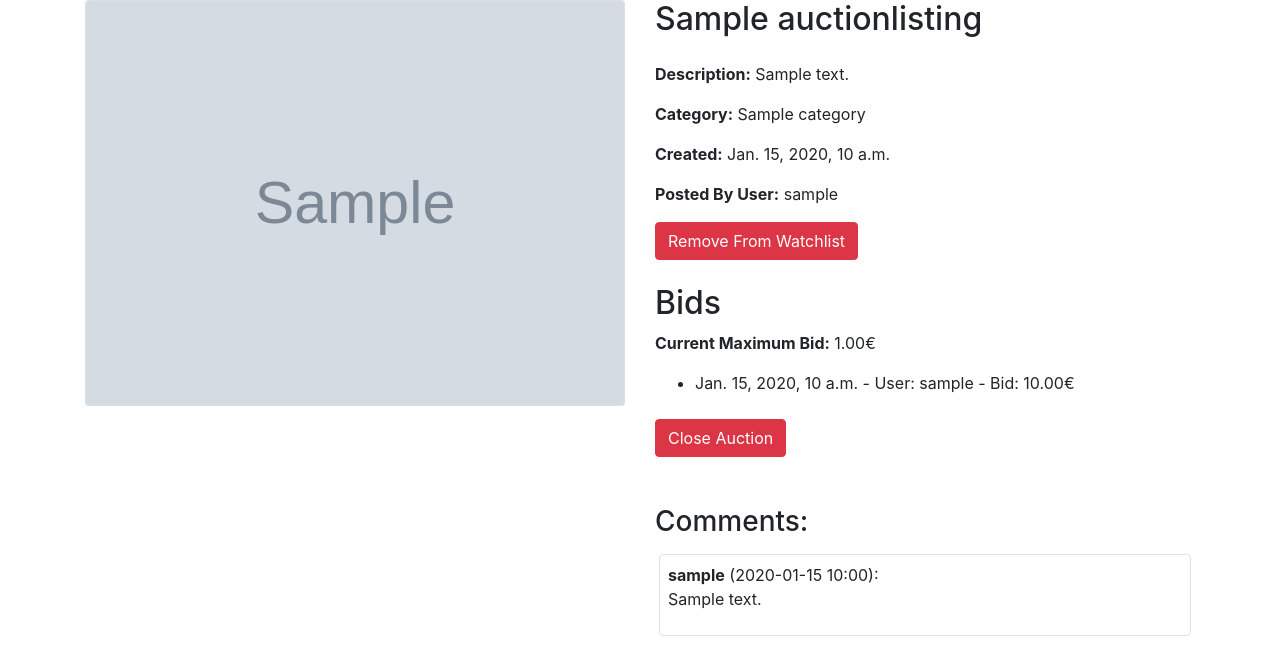
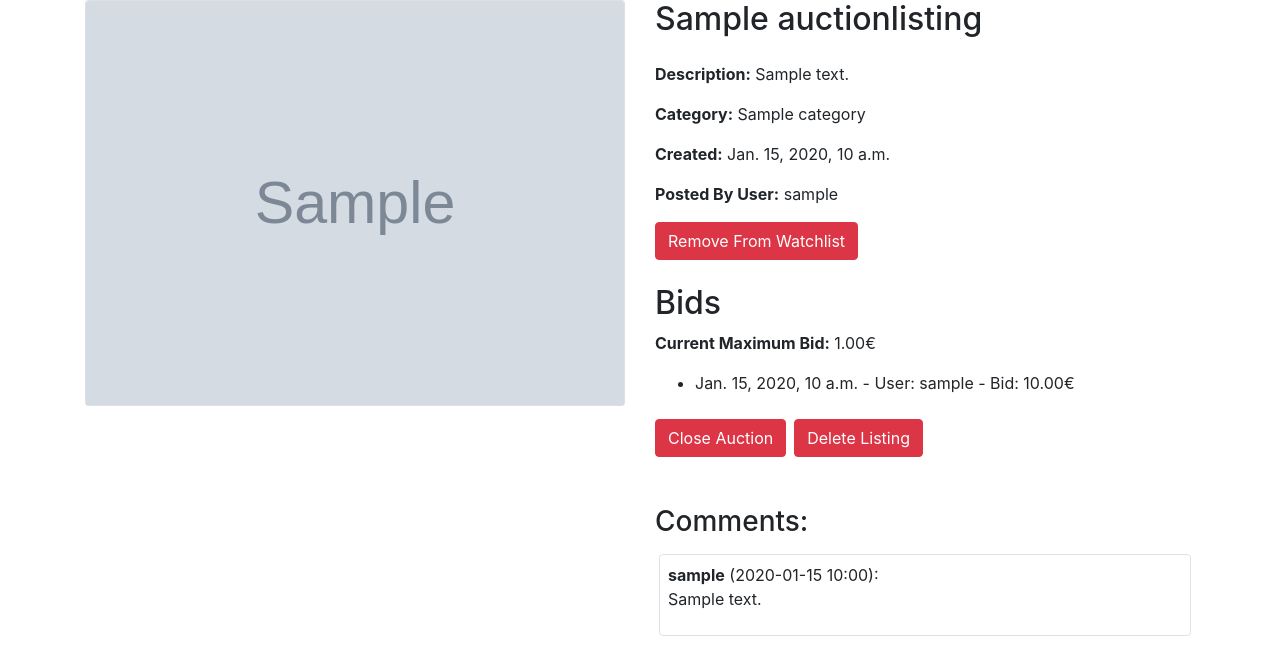
Before and after one commit to aegis945/e-commerce, a Django app: page /listing/1/ in a window 1280 px wide. Shown: the part 187-843 px from the top of the page. Run offline with Django 3.2, Linux system fonts and the light colour scheme; a user stored in the database is signed in; tables that the repository leaves empty hold one stand-in row (values such as "Sample post"); grey boxes marked "Sample" are stand-in pictures; some libraries are stand-ins or nearby versions.

Commit message:
add deletion of the listing

```diff
--- a/auctions/templates/auctions/listing_page.html
+++ b/auctions/templates/auctions/listing_page.html
@@ -69,12 +69,17 @@
                     {% endif %}
                 {% endif %}
 
-                {% if user.is_authenticated and user == listing.owner and listing.is_active %}
-                    <div class="mt-4">
-                        <form action="{% url 'auctions:close_auction' listing.id %}" method="post">
+                {% if user.is_authenticated and user == listing.owner %}
+                    <div class="d-flex mt-4">
+                        <form action="{% url 'auctions:close_auction' listing.id %}" method="post" class="mr-2">
                             {% csrf_token %}
                             <button type="submit" class="btn btn-danger">Close Auction</button>
-                    </form>
+                        </form>
+
+                        <form action="{% url 'auctions:delete_listing' listing.id %}" method="post">
+                            {% csrf_token %}
+                            <button type="submit" class="btn btn-danger" onclick="return confirm('Are you sure you want to delete this listing?');">Delete Listing</button>
+                        </form>
                     </div>
                 {% endif %}
 
--- a/auctions/urls.py
+++ b/auctions/urls.py
@@ -17,5 +17,6 @@ urlpatterns = [
     path("listing/<int:listing_id>/", views.listing_page, name="listing_page"),
     path("listing/<int:listing_id>/bid/", views.bid_on_listing, name="bid_on_listing"),
     path("listing/<int:listing_id>/close/", views.close_auction, name="close_auction"),
+    path("listing/<int:listing_id>/delete/", views.delete_listing, name="delete_listing"),
     path("won-listings/", views.won_listings, name="won_listings")
 ]
--- a/auctions/views.py
+++ b/auctions/views.py
@@ -3,6 +3,7 @@ from django.contrib.auth import authenticate, login, logout
 from django.contrib.auth.decorators import login_required
 from django.db import IntegrityError
 from django.shortcuts import render, redirect
+from django.http import HttpResponseForbidden
 from .forms import AuctionListingForm, CommentForm
 from .models import AuctionListing, Bid, Category, Comment, User
 from decimal import Decimal
@@ -177,6 +178,17 @@ def close_auction(request, listing_id):
     return redirect("auctions:listing_page", listing_id=listing_id)
 
 @login_required
+def delete_listing(request, listing_id):
+    listing = AuctionListing.objects.get(pk=listing_id)
+
+    if request.user == listing.owner:
+        listing.delete()
+        return redirect("auctions:index")
+    else:
+        return HttpResponseForbidden("You are not allowed to delete listings that aren't yours.")
+
+
+@login_required
 def won_listings(request):
     listings = AuctionListing.objects.filter(winner=request.user, is_active=False)
     return render(request, "auctions/won_listings.html", {
```
